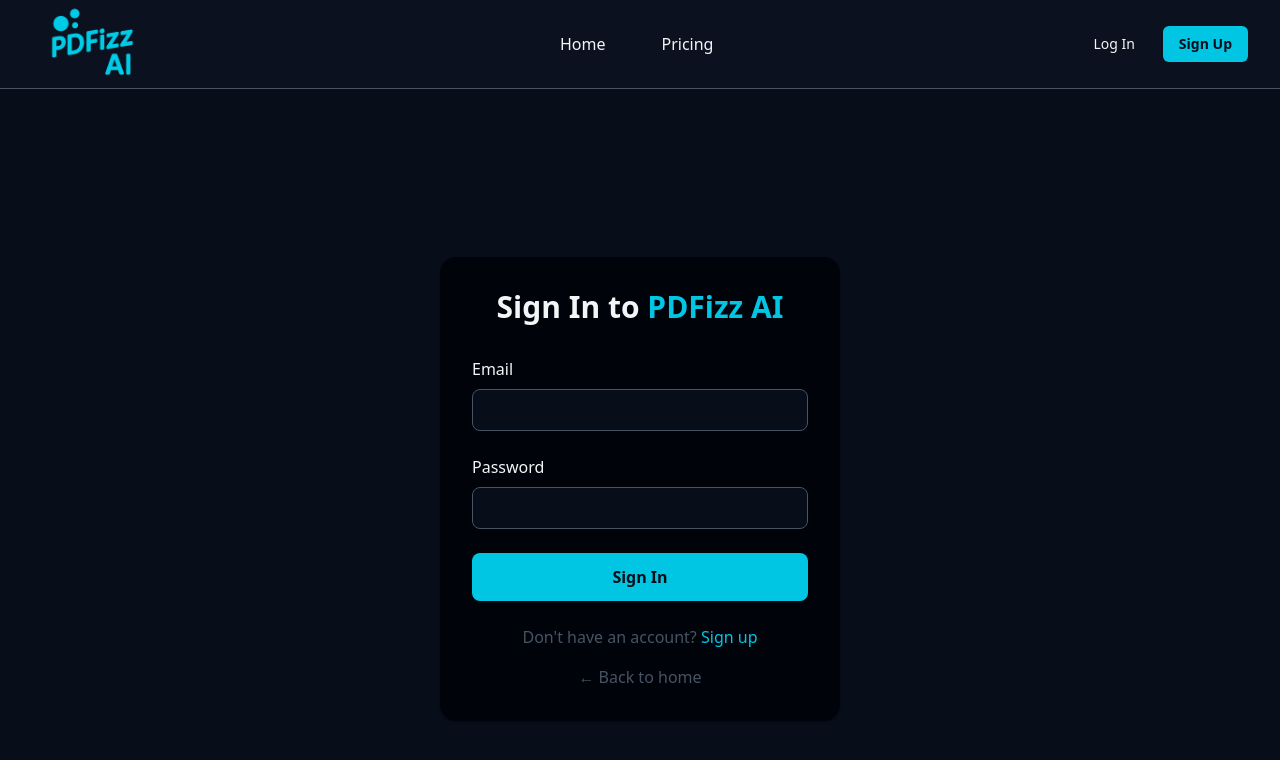
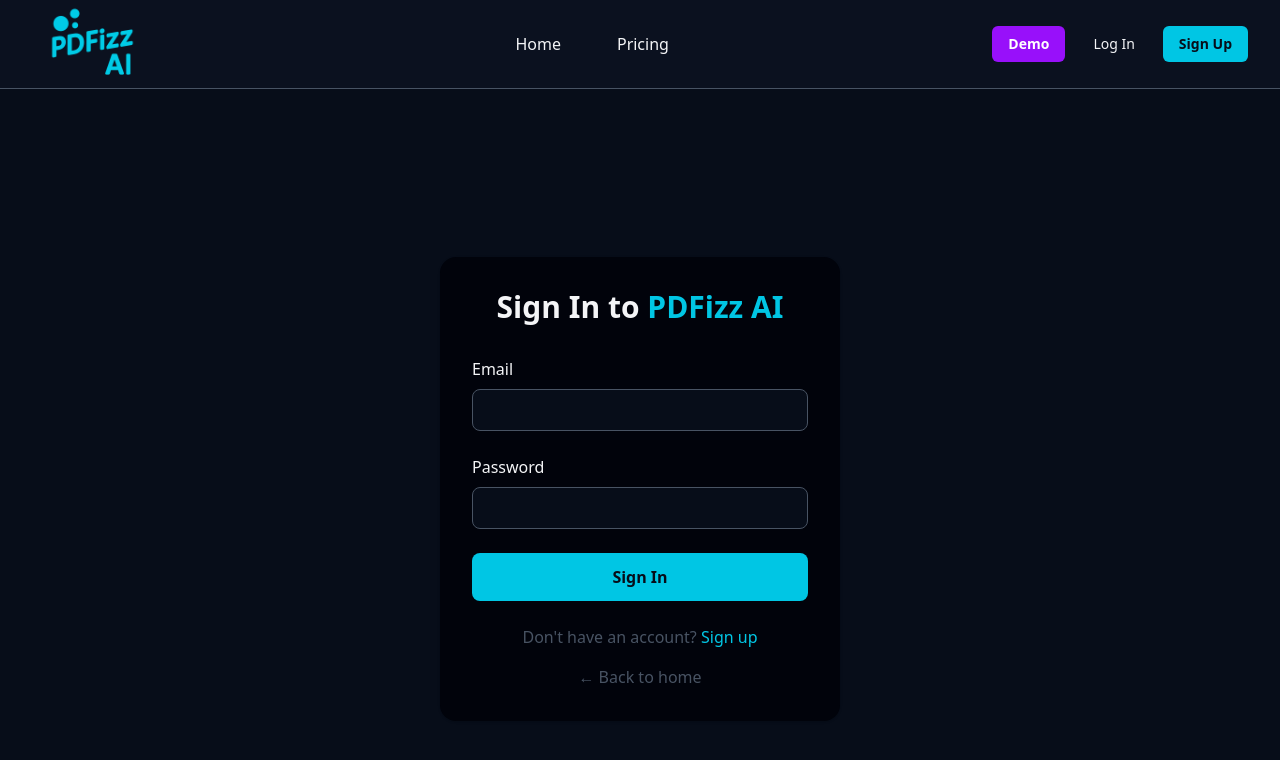
Before and after one commit to BrunoChampionGalvez/pdfizzai-front, a Next.js app: page /auth/login in a window 1280 px wide. Shown: the top 760 px of the page. Built offline with nearby package versions, Linux system fonts and the light colour scheme; no server answers.

Commit message:
feat: demo

```diff
--- a/src/components/Navbar.tsx
+++ b/src/components/Navbar.tsx
@@ -17,6 +17,7 @@
   const [isCheckingAuth, setIsCheckingAuth] = useState(true);
   const [isMobileMenuOpen, setIsMobileMenuOpen] = useState(false);
   const [isLoggingOut, setIsLoggingOut] = useState(false);
+  const [isDemoLoading, setIsDemoLoading] = useState(false);
   const router = useRouter();
 
   useEffect(() => {
@@ -54,6 +55,29 @@
       console.error('Failed to logout', error);
     } finally {
       setIsLoggingOut(false);
+    }
+  };
+
+  const handleDemoLogin = async () => {
+    try {
+      setIsDemoLoading(true);
+
+      // Login with demo credentials
+      const result = await authService.login({
+        email: 'demo@mail.com',
+        password: 'Test*1234!',
+      });
+
+      // Update user state
+      setUser(result.user);
+
+      // Redirect to app
+      window.location.href = '/app';
+    } catch (error) {
+      console.error('Failed to login with demo account', error);
+      alert('Failed to login with demo account. Please try again.');
+    } finally {
+      setIsDemoLoading(false);
     }
   };
 
@@ -129,6 +153,13 @@
             ) : (
               // Show login/signup for non-authenticated users
               <>
+                <button
+                  onClick={handleDemoLogin}
+                  disabled={isDemoLoading}
+                  className="cursor-pointer bg-purple-600 hover:bg-purple-700 text-white font-semibold py-2 px-4 rounded-md transition-colors duration-200 text-sm disabled:opacity-50 disabled:cursor-not-allowed"
+                >
+                  {isDemoLoading ? 'Loading...' : 'Demo'}
+                </button>
                 <Link
                   href="/auth/login"
                   className="text-text-primary hover:text-accent transition-colors duration-200 px-3 py-2 rounded-md text-sm font-medium"
@@ -220,6 +251,13 @@
                 </>
               ) : (
                 <>
+                  <button
+                    onClick={handleDemoLogin}
+                    disabled={isDemoLoading}
+                    className="bg-purple-600 hover:bg-purple-700 text-white font-semibold py-2 px-3 rounded-md transition-colors duration-200 text-sm block text-center w-full mx-3 disabled:opacity-50 disabled:cursor-not-allowed"
+                  >
+                    {isDemoLoading ? 'Loading...' : 'Demo'}
+                  </button>
                   <Link
                     href="/auth/login"
                     className="text-text-primary hover:text-accent block px-3 py-2 rounded-md text-base font-medium transition-colors duration-200"
```
